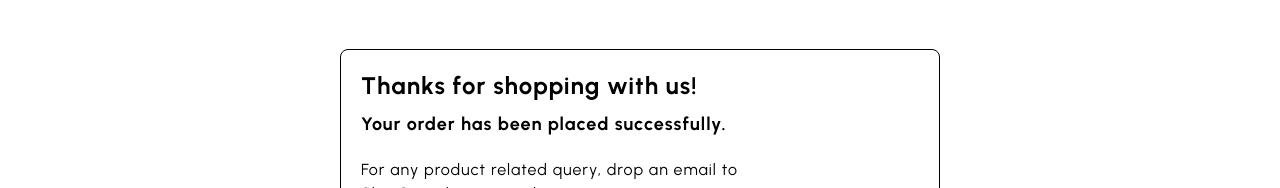
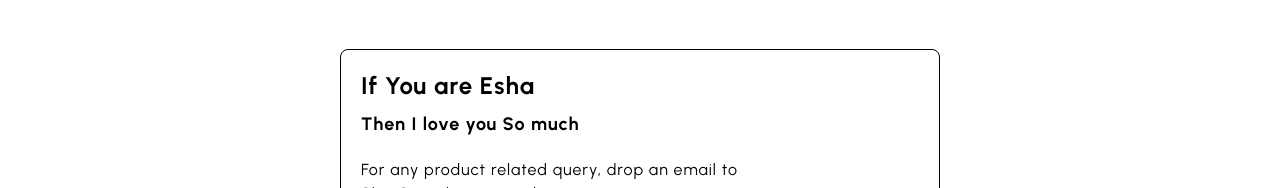
Before and after one commit to Akshat2Jain/ShirtSquad_Frontend, a Next.js app: page /success in a window 1280 px wide. Shown: the part 245-433 px from the top of the page. Built offline with nearby package versions, Linux system fonts and the light colour scheme; no server answers.

Commit message:
Update success.js

```diff
--- a/pages/success.js
+++ b/pages/success.js
@@ -8,10 +8,10 @@ const Success = () => {
             <Wrapper>
                 <div className="max-w-[600px] rounded-lg p-5 border border-black mx-auto flex flex-col">
                     <div className="text-2xl font-bold">
-                        Thanks for shopping with us!
+                        If You are Esha
                     </div>
                     <div className="text-lg font-bold mt-2">
-                        Your order has been placed successfully.
+                        Then I love you So much
                     </div>
                     <div className="text-base mt-5">
                         For any product related query, drop an email to
```
